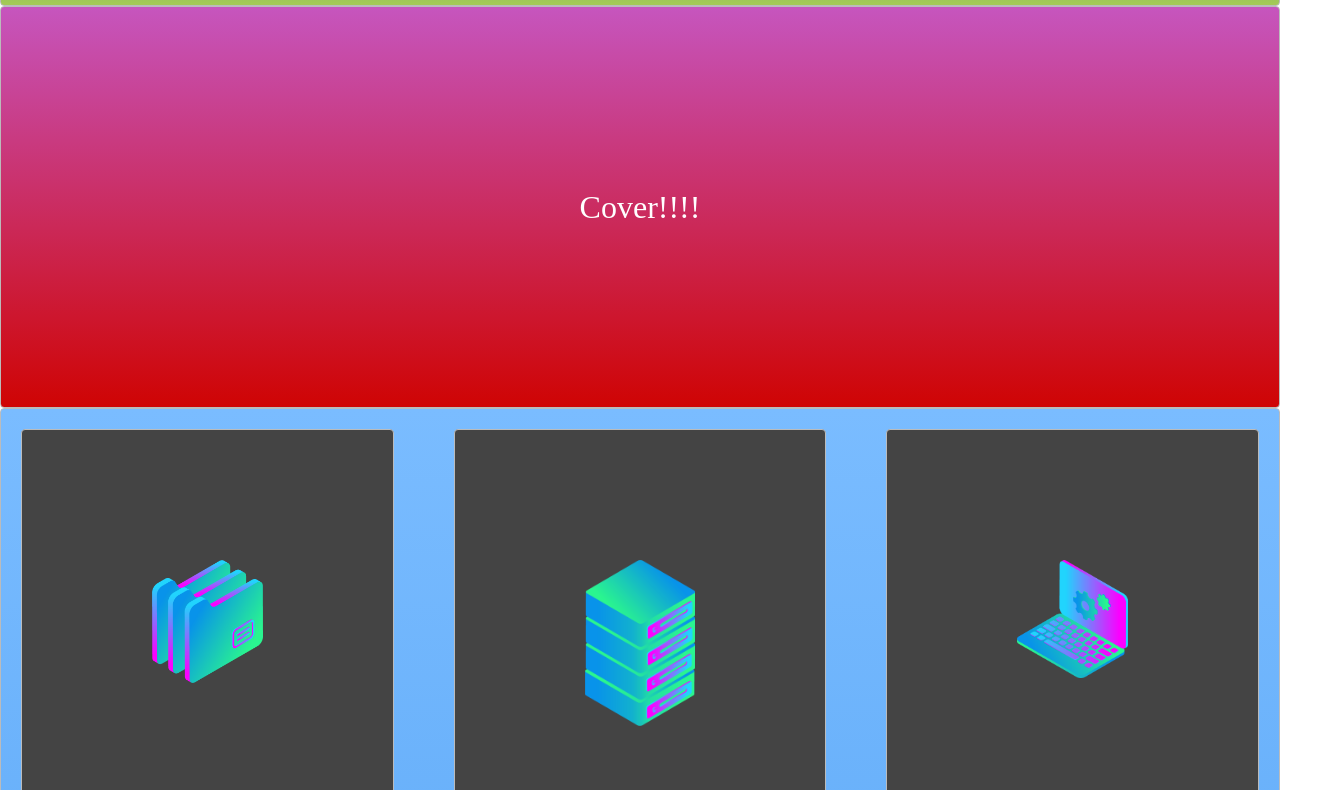
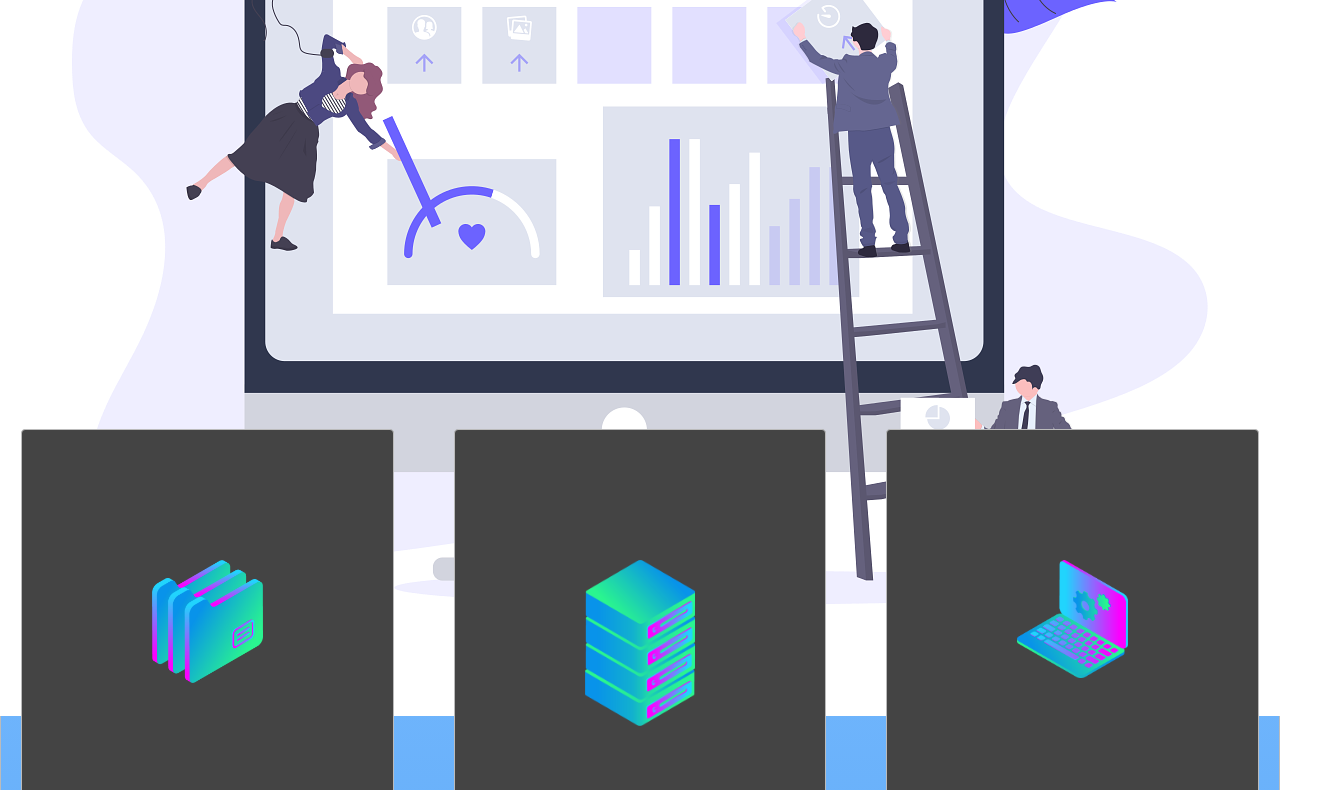
Before and after one commit to karimkhattaby/Website-Layout-Template, a plain HTML site: page index.html in a window 1280 px wide. Shown: the part 62-852 px from the top of the page, 1328 px wide, since content can reach past the window. Drawn offline with Linux system fonts and the light colour scheme.

Commit message:
Modify Page Cover

```diff
--- a/index.html
+++ b/index.html
@@ -17,7 +17,7 @@
   </nav>
 
   <!-- COVER -->
-  <section class="container zone red">Cover!!!!</section>
+  <section class="container zone red"><img class="cover" src="./img/undraw.png"></section>
 
   <!-- PRODUCTS GRID -->
   <section class="zone blue grid-wrapper">
```
